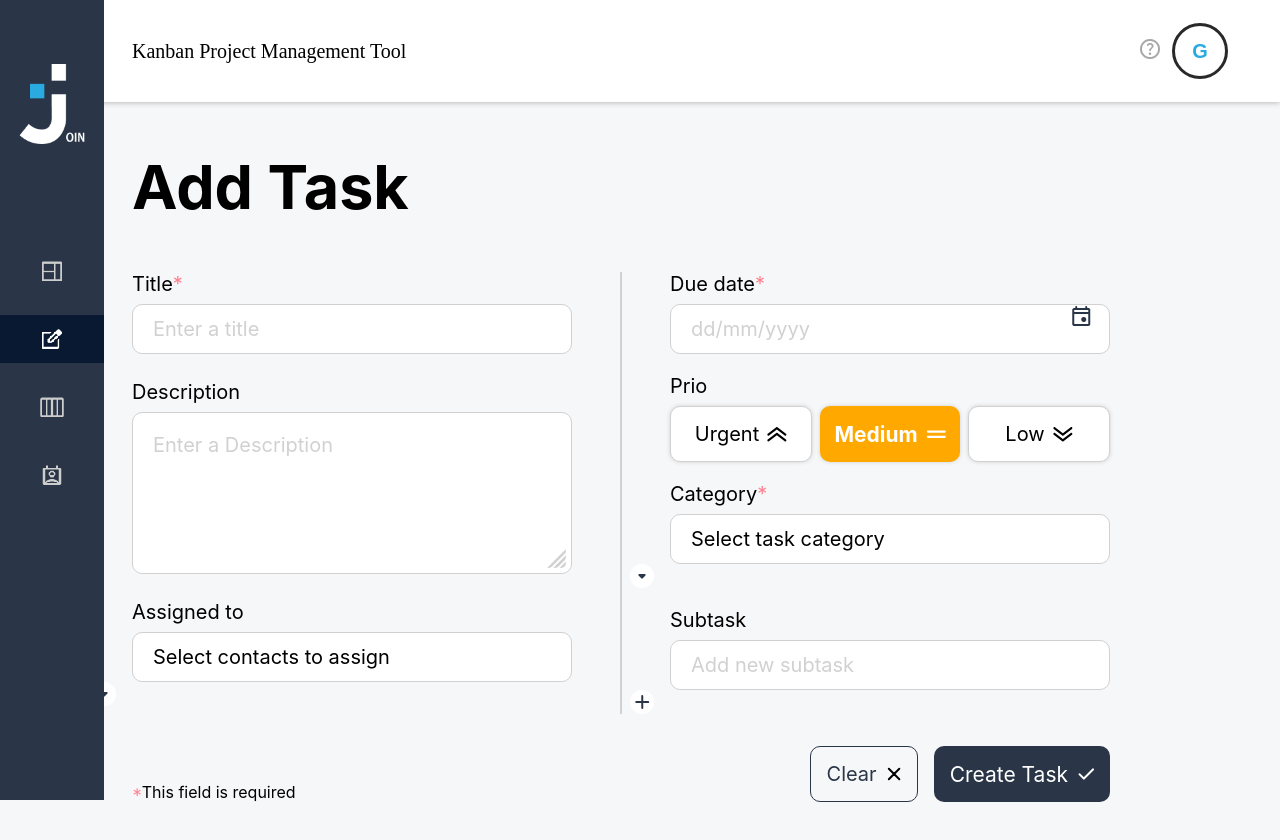
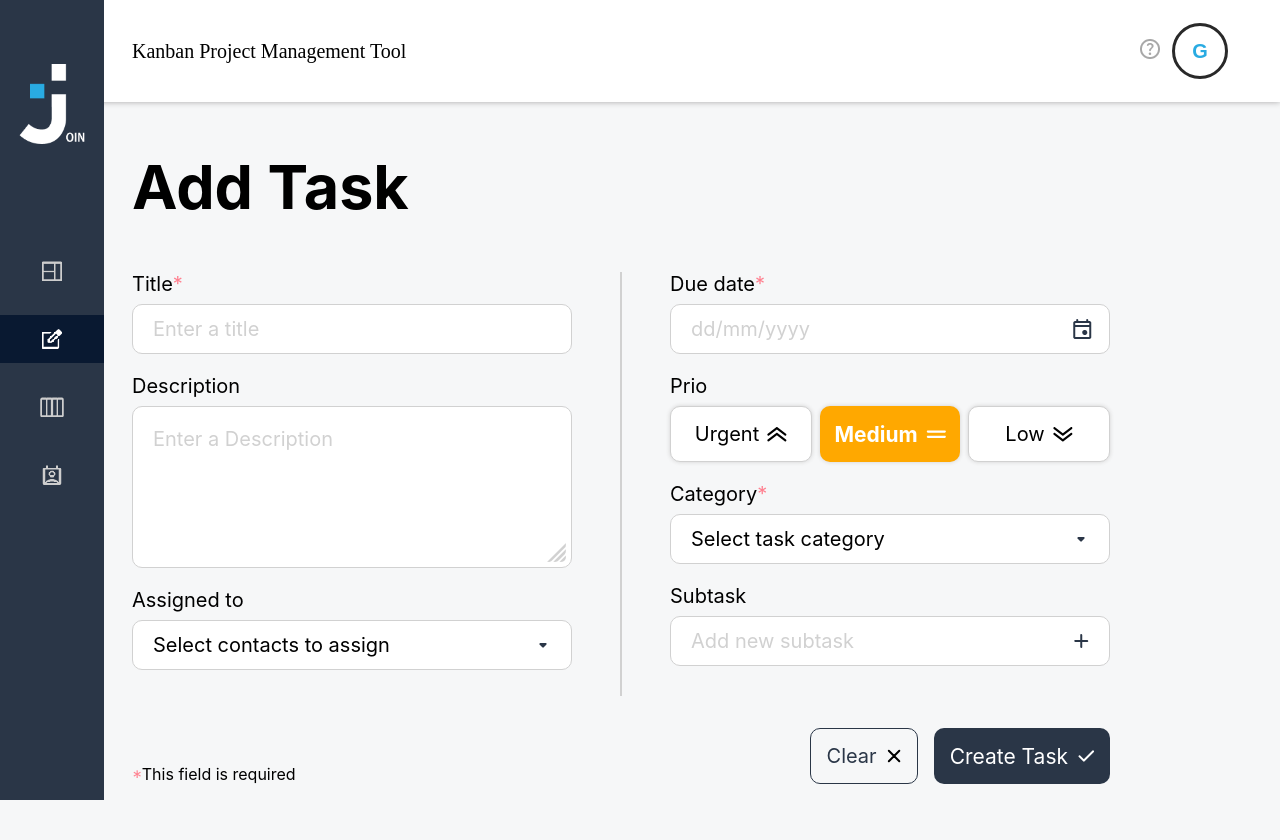
Before and after one commit to devcontain/join-angular, an Angular app: page /add-task in a window 1280 px wide. Shown: the top 840 px of the page. Built offline with nearby package versions, Linux system fonts and the light colour scheme.

Commit message:
style(task-form): refactor form layout with flexbox, align input icons and stabilize subtask spacing

```diff
--- a/src/app/shared/task-form/task-form.html
+++ b/src/app/shared/task-form/task-form.html
@@ -165,11 +165,10 @@
 
                     <div class="selected-subtasks">
                         @for (subtask of subtasks(); track $index) {
-                        <div class="subtask-entry">
+                        <div class="subtask-entry" [class.editing]="editingSubtaskIndex() === $index">
 
                             @if (editingSubtaskIndex() === $index) {
-                            <input type="text" maxlength="35" [value]="editingSubtaskTitle()"
-                                (input)="editingSubtaskTitle.set($any($event.target).value)"
+                            <input type="text" maxlength="35" name="editingSubtask" [(ngModel)]="editingSubtaskTitle"
                                 (keydown.enter)="$event.preventDefault(); saveEditedSubtask()"
                                 (keydown.escape)="cancelEditSubtask()" />
                             } @else {
@@ -178,8 +177,8 @@
 
                             <div class="subtask-actions">
                                 @if (editingSubtaskIndex() === $index) {
-                                <button type="button" (click)="cancelEditSubtask()">
-                                    <img src="assets/images/cross.svg" alt="Cancel" />
+                                <button type="button" (click)="deleteSubtask($index)">
+                                    <img src="assets/images/delete.svg" alt="Delete" />
                                 </button>
                                 <div class="separator-vertical"></div>
                                 <button type="button" (click)="saveEditedSubtask()">
--- a/src/app/shared/task-form/task-form.scss
+++ b/src/app/shared/task-form/task-form.scss
@@ -35,7 +35,7 @@
     .input-box {
         display: flex;
         flex-direction: column;
-        justify-content: space-between;
+        justify-content: flex-start;
         flex: 1 1 0;
         max-width: 440px;
         min-width: 0;
@@ -59,35 +59,57 @@
     }
 
     .input-with-button-wrapper {
-        position: relative;
+        display: flex;
+        align-items: center;
+        width: 100%;
+        height: 50px;
+        box-sizing: border-box;
+        padding-right: 16px;
+        border: 1px solid #d1d1d1;
+        border-radius: 10px;
+        background-color: white;
 
-        .input-with-double-button {
-            position: absolute;
-            right: 16px;
-            top: 50%;
-            transform: translateY(-50%);
-            display: flex;
-            align-items: center;
-            gap: 8px;
+        &:focus-within {
+            border-color: #5dbee7;
         }
 
-        >button {
+        >.styled-input {
+            flex: 1;
+            min-width: 0;
+            height: 100%;
+            border: none;
+            background: transparent;
+
+            &:focus {
+                border: none !important;
+            }
+        }
+
+        >button,
+        .input-with-double-button button {
             display: flex;
             justify-content: center;
             align-items: center;
+            flex-shrink: 0;
             width: 24px;
             height: 24px;
             padding: 0;
-            border: 0;
-            border-radius: 12px;
-            background: white;
-            flex-shrink: 0;
+            margin: 0;
+            border: none;
+            border-radius: 50%;
+            background: transparent;
             cursor: pointer;
-            margin-left: -40px;
+
+            &:hover {
+                background-color: #eeeeee;
+            }
         }
 
-        >button:hover {
-            background-color: #f6f7f8;
+        .input-with-double-button {
+            display: flex;
+            align-items: center;
+            flex-shrink: 0;
+            gap: 8px;
         }
     }
 
@@ -164,31 +186,20 @@ textarea::placeholder {
         color: black;
     }
 
-    .input-with-button-assigned-to {
-        position: relative;
-        z-index: 3;
-    }
-
     .drop-down {
         z-index: 2;
-    }
-
-    .input-with-button-wrapper>button {
-        z-index: 4;
     }
 }
 
 .calendar-input {
-    position: absolute;
-    right: 18px;
-    color: transparent;
-    border: 0;
-    outline: none;
-    background: url('/assets/images/calendar.png') center no-repeat;
+    flex: 0 0 22px;
     width: 22px;
     height: 24px;
     padding: 0;
-    z-index: 20;
+    border: 0;
+    outline: none;
+    color: transparent;
+    background: url('/assets/images/calendar.png') center no-repeat;
     cursor: pointer;
 }
 
@@ -270,37 +281,19 @@ input[type='date']::-webkit-calendar-picker-indicator {
 
 .add-task-category {
     position: relative;
+    z-index: 40;
 
     input::placeholder {
         color: black;
     }
 
-    .input-with-button-category {
-        position: relative;
-        z-index: 3;
-    }
-
     .drop-down {
         z-index: 2;
-    }
-
-    .input-with-button-wrapper>button {
-        z-index: 4;
     }
 }
 
 .add-task-subtask {
     .input-with-double-button {
-        z-index: 35;
-        display: flex;
-        align-items: center;
-        margin-left: -72px;
-        gap: 8px;
-
-        button {
-            margin: 0;
-        }
-
         .separator-vertical {
             width: 1px;
             height: 24px;
@@ -322,6 +315,28 @@ input[type='date']::-webkit-calendar-picker-indicator {
             padding: 0 16px;
             border-radius: 8px;
 
+            &.editing {
+                background-color: #fff;
+                border-radius: 0;
+                border-bottom: 1px solid #29abe2;
+
+                input {
+                    flex: 1;
+                    min-width: 0;
+                    width: 100%;
+                    border: none;
+                    outline: none;
+                    background: transparent;
+                    padding: 4px 0;
+                    font: inherit;
+                    color: inherit;
+                }
+            }
+
+            &:not(.editing):hover {
+                background-color: #eeeeee;
+            }
+
             >span {
                 margin-left: 36px;
                 font-size: 16px;
@@ -334,13 +349,24 @@ input[type='date']::-webkit-calendar-picker-indicator {
                 gap: 8px;
 
                 button {
+                    appearance: none;
                     display: flex;
                     justify-content: center;
                     align-items: center;
                     padding: 0;
                     border: none;
+                    border-radius: 0;
                     background: transparent;
+                    box-shadow: none;
                     cursor: pointer;
+
+                    &:hover,
+                    &:focus,
+                    &:active {
+                        border: none;
+                        background: transparent;
+                        box-shadow: none;
+                    }
                 }
 
                 img {
@@ -355,14 +381,6 @@ input[type='date']::-webkit-calendar-picker-indicator {
             }
         }
 
-        .subtask-entry:hover {
-            background-color: #eee;
-        }
-
-        .border-bottom-blue {
-            border-bottom: 1px solid #29abe2;
-            background-color: white;
-        }
     }
 }
 
```
